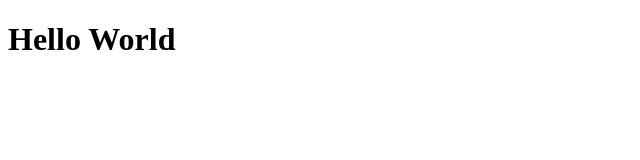
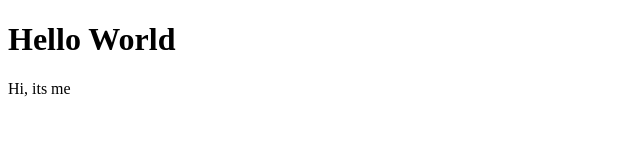
Before and after one commit to justjaee/second-repo, a plain HTML site: page index.html in a window 1280 px wide. Shown: the full height of the page, 0-640 px from the left. Drawn offline with Linux system fonts and the light colour scheme.

Commit message:
more p tag

```diff
--- a/index.html
+++ b/index.html
@@ -8,5 +8,6 @@
 </head>
 <body>
     <h1>Hello World</h1>
+    <p>Hi, its me</p>
 </body>
 </html>
```
Also changed, not shown: 1 other file.
